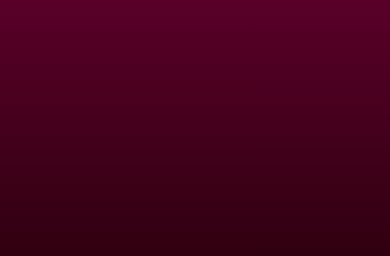
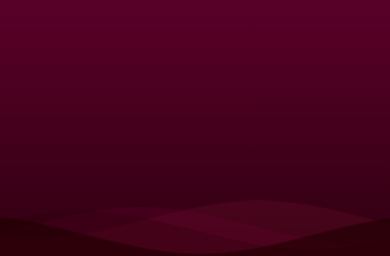
Before and after one commit to sainiks/RedSea, a Flask app: page / in a window 390 px wide. Shown: the part 740-996 px from the top of the page. Run offline with Flask 3, Linux system fonts and the light colour scheme; parts of the project's set-up code (start-up, migrations or seed data) failed here and were passed over.

Commit message:
feat: add interactive animated SVG sea water waves background

```diff
--- a/static/styles.css
+++ b/static/styles.css
@@ -469,3 +469,68 @@ label {
     }
 
 }
+
+/* ==========================================
+   Sea Water Waves Styling & Parallax
+   ========================================== */
+.waves-container {
+    position: fixed;
+    bottom: 0;
+    left: 0;
+    width: 100%;
+    height: 15vh;
+    min-height: 100px;
+    max-height: 150px;
+    z-index: -1;
+    overflow: hidden;
+    pointer-events: none;
+}
+
+.waves {
+    position: relative;
+    width: 100%;
+    height: 100%;
+    margin-bottom: -7px; /* Fix for Safari alignment gap */
+}
+
+/* Parallax Wave Animation */
+.parallax > use {
+    animation: move-forever 25s cubic-bezier(.55, .5, .45, .5) infinite;
+}
+
+.parallax > use:nth-child(1) {
+    animation-delay: -2s;
+    animation-duration: 7s;
+}
+
+.parallax > use:nth-child(2) {
+    animation-delay: -3s;
+    animation-duration: 10s;
+}
+
+.parallax > use:nth-child(3) {
+    animation-delay: -4s;
+    animation-duration: 13s;
+}
+
+.parallax > use:nth-child(4) {
+    animation-delay: -5s;
+    animation-duration: 20s;
+}
+
+@keyframes move-forever {
+    0% {
+        transform: translate3d(-90px, 0, 0);
+    }
+    100% {
+        transform: translate3d(85px, 0, 0);
+    }
+}
+
+/* Responsive adjustment for waves height on small screens */
+@media (max-width: 768px) {
+    .waves-container {
+        height: 60px;
+        min-height: 60px;
+    }
+}
--- a/templates/index.html
+++ b/templates/index.html
@@ -144,5 +144,20 @@
         </script>
         <!-- Include your chart.js script -->
         <script src="{{ url_for('static', filename='chart.js') }}" data-company-name="{{ company_name }}"></script>
+
+        <!-- Sea Water Waves Container -->
+        <div class="waves-container">
+            <svg class="waves" xmlns="http://www.w3.org/2000/svg" xmlns:xlink="http://www.w3.org/1999/xlink" viewBox="0 24 150 28" preserveAspectRatio="none" shape-rendering="auto">
+                <defs>
+                    <path id="gentle-wave" d="M-160 44c30 0 58-18 88-18s58 18 88 18 58-18 88-18 58 18 88 18v44h-352z" />
+                </defs>
+                <g class="parallax">
+                    <use xlink:href="#gentle-wave" x="48" y="0" fill="rgba(255, 51, 102, 0.08)" />
+                    <use xlink:href="#gentle-wave" x="48" y="3" fill="rgba(128, 0, 64, 0.18)" />
+                    <use xlink:href="#gentle-wave" x="48" y="5" fill="rgba(48, 0, 16, 0.3)" />
+                    <use xlink:href="#gentle-wave" x="48" y="7" fill="rgba(32, 0, 0, 0.6)" />
+                </g>
+            </svg>
+        </div>
     </body>
 </html>
```
